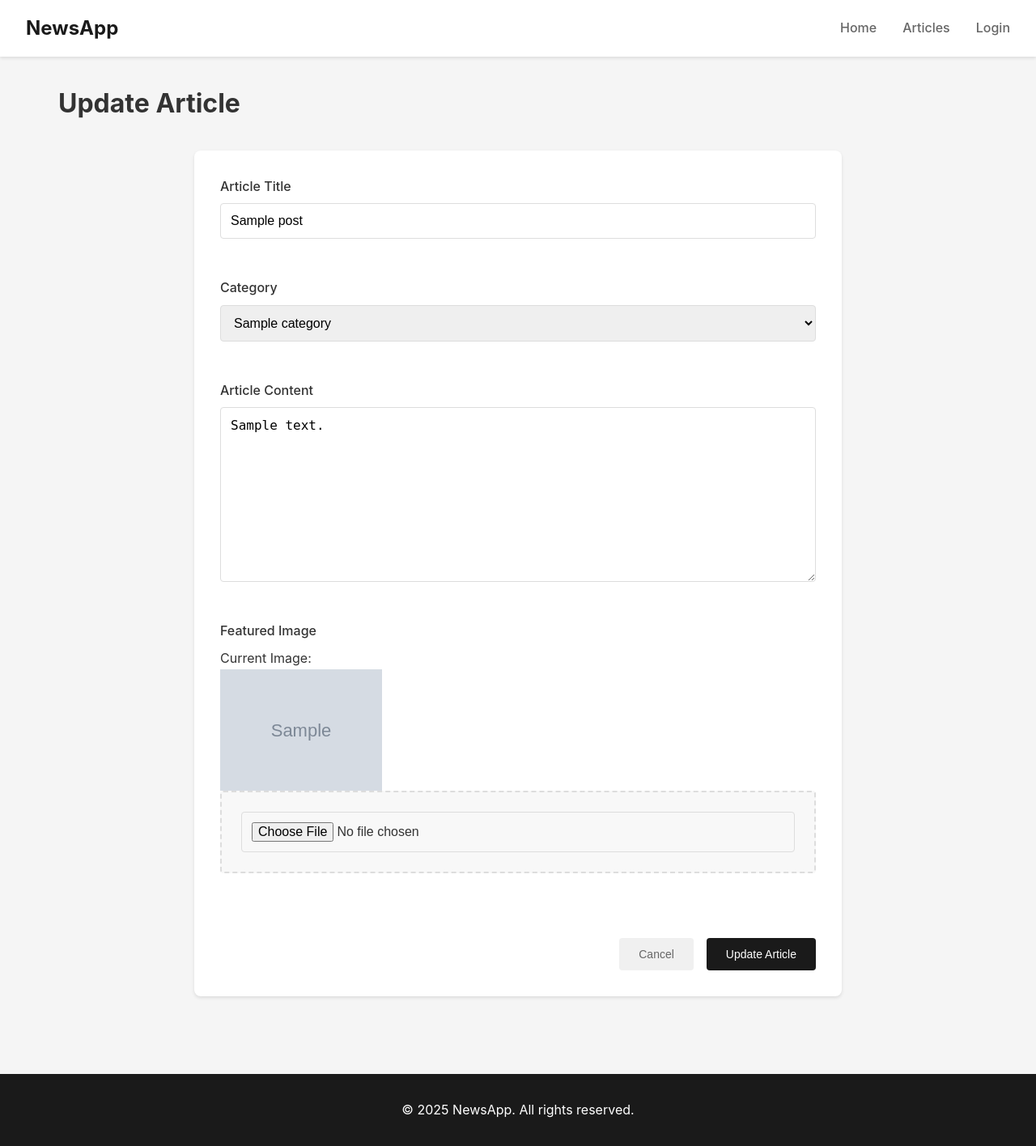
After one commit to manishbhattrai/NewsAPP, a Django app: a page that uses templates/update_article.html in a window 1280 px wide. The commit adds this page. Shown: the whole page at 81% size. Run offline with Django 5.2, Linux system fonts and the light colour scheme; tables that the repository leaves empty hold one stand-in row (values such as "Sample post"); grey boxes marked "Sample" are stand-in pictures.

Commit message:
added update,delete and others logic

```diff
--- a/main_news/urls.py
+++ b/main_news/urls.py
@@ -8,8 +8,9 @@ urlpatterns = [
     path('dashboard/', views.dashboard, name='dashboard'),
     path('news/', views.main_page,name='news'),
     path('news/<slug:category_slug>/',views.main_page, name='news-category'),
-    path('article/', views.article, name='article'),
+    path('article/<slug:post_slug>/', views.article, name='article'),
     path('add-article/', views.add_article, name='add_article'),
-
+    path('update-article/<slug:post_slug>/', views.update_article, name='update_article'),
+    path('delete-article/<slug:post_slug>/', views.delete_article, name='delete_article'),
 
 ]
--- a/main_news/views.py
+++ b/main_news/views.py
@@ -62,9 +62,15 @@ def dashboard(request):
 
 
 
-def article(request):
+def article(request,post_slug):
 
-    return render(request,'article.html')
+    posts = get_object_or_404(Post, slug = post_slug)
+
+    context = {
+        'posts':posts
+    }
+
+    return render(request,'article.html',context=context)
 
 def add_article(request):
 
@@ -88,3 +94,33 @@ def add_article(request):
         'form':form
     }
     return render(request,'add_article.html',context=context)
+
+def update_article(request, post_slug):
+
+    post = get_object_or_404(Post, slug = post_slug)
+
+    if request.method == 'POST':
+        form = PostForm(request.POST, request.FILES, instance=post)
+
+        if form.is_valid():
+
+          form.save()
+
+          return redirect('dashboard')
+
+    else:
+        form = PostForm(instance=post)
+
+    context = {
+        'form':form,
+        'post':post
+    }
+
+    return render(request, 'update_article.html', context=context)
+
+def delete_article(request, post_slug):
+
+    post = get_object_or_404(Post, slug = post_slug)
+
+    post.delete()
+    return redirect('dashboard')
--- a/templates/dashboard.html
+++ b/templates/dashboard.html
@@ -49,8 +49,8 @@
                         <td>{{ post.category }}</td>
                         <td>{{ post.created_at }}</td>
                         <td class="action-buttons">
-                            <button class="edit-button">Edit</button>
-                            <button class="delete-button">Delete</button>
+                            <a href="{% url 'update_article' post.slug %}"><button class="edit-button">Edit</button></a>
+                           <a href="{% url 'delete_article' post.slug %}"><button class="delete-button">Delete</button></a>
                         </td>
                     </tr>
                     {% endfor %}
@@ -74,8 +74,6 @@
         </div>
     </div>
 </div>
-
-
 
 <!-- Add Article Modal
 <div id="addArticleModal" class="modal">
--- a/templates/home.html
+++ b/templates/home.html
@@ -15,7 +15,7 @@
                 <h3>{{ post.title }}</h3>
                 <p>{{ post.content|truncatewords:20 }}.</p>
 
-                <a href="" class="read-more">Read More</a>
+                <a href="{% url 'article' post.slug %}" class="read-more">Read More</a>
                 <p>{{ post.created_at }}</p>
             </div>
         </article>
--- a/templates/news.html
+++ b/templates/news.html
@@ -29,7 +29,7 @@
                 <span class="category">{{ post.category }}</span>
                 <h2>{{ post.title }}</h2>
                 <p>{{ post.content|truncatewords:20 }}</p>
-                <a href="" class="read-more">Read More</a>
+                <a href="{% url 'article' post.slug %}" class="read-more">Read More</a>
                 <p>{{ post.created_at }}</p>
             </div>
         </article>
--- /dev/null
+++ b/templates/update_article.html
@@ -0,0 +1,54 @@
+{% extends 'base/base.html' %}
+
+{% block title %} Update Article-NewsAPP {% endblock %}
+
+{% block content %}
+
+<div class="admin-header">
+    <h1>Update Article</h1>
+</div>
+
+<div class="admin-content">
+    <div class="add-article-form-container">
+        <form class="add-article-form" method="POST" enctype="multipart/form-data">
+            {% csrf_token %}
+            <div class="form-group">
+                <label for="title">Article Title</label>
+                <input type="text" id="title" name="title" value="{{ form.title.value }}"  required>
+            </div>
+
+            <div class="form-group">
+                <label for="category">Category</label>
+                {{ form.category }}
+            </div>
+
+
+            <div class="form-group">
+                <label for="content">Article Content</label>
+                <textarea id="content" name="content" rows="10" required>{{ form.content.value|default_if_none:'' }}</textarea>
+            </div>
+
+            <div class="form-group">
+                <label for="featured-image">Featured Image</label>
+
+                {% if form.instance.image %}
+                <div class="current-image">
+                    <p>Current Image:</p>
+                    <img src="{{ form.instance.image.url }}" alt="Current Featured Image" style="max-width: 200px; display: block;">
+                </div>
+                {% endif %}
+
+                <div class="file-upload">
+                    <input type="file" id="featured-image" name="image" value="{{ form.image.value }}"  >
+                </div>
+            </div>
+
+            <div class="form-actions">
+                <a href="{% url 'dashboard' %}"><button type="button" class="secondary-button">Cancel</button></a>
+                <button type="submit" class="primary-button">Update Article</button>
+            </div>
+        </form>
+    </div>
+</div>
+
+{% endblock %}
```
Also changed, not shown: templates/article.html (+10 -10 lines).
